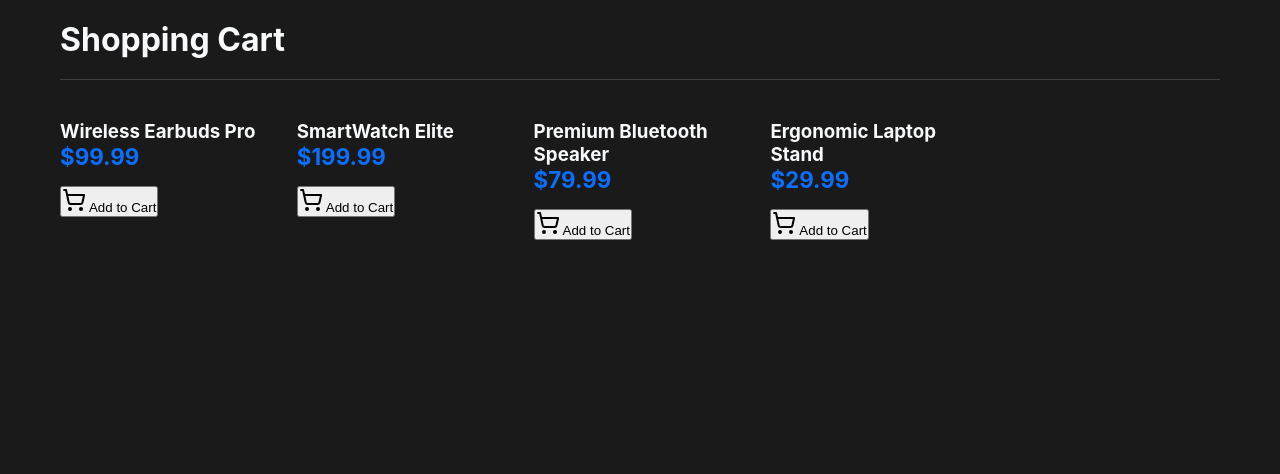
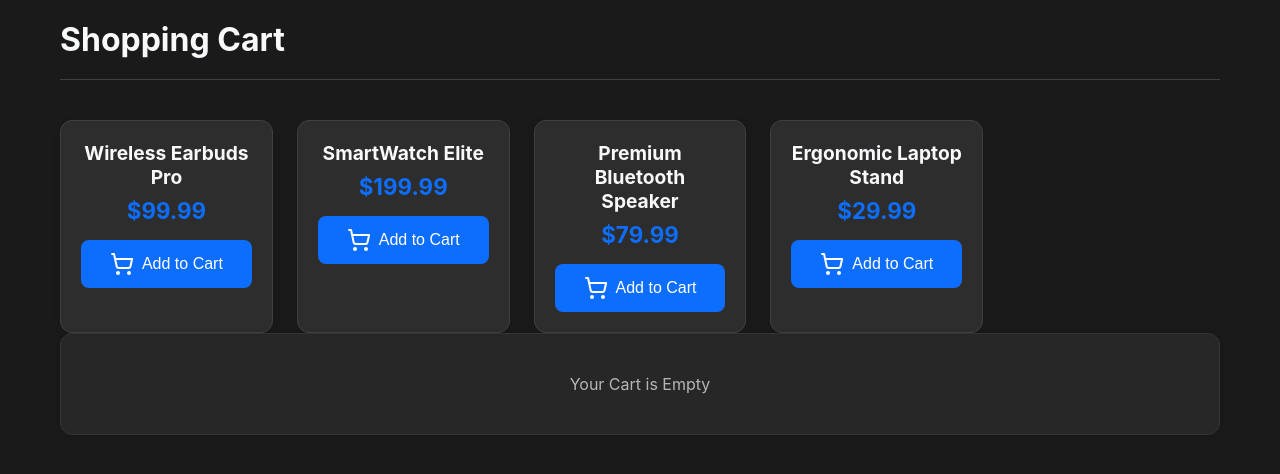
Before and after one commit to StenixDev/Codex, a React (Vite) app in the folder custom-hook/: page / in a window 1280 px wide. Shown: the top 474 px of the page. Built offline with nearby package versions, Linux system fonts and the light colour scheme.

Commit message:
[custom-hook] - working with forms and have bugs fixing bugs later

```diff
--- a/custom-hook/src/App.tsx
+++ b/custom-hook/src/App.tsx
@@ -2,9 +2,10 @@ import ProductCard from './components/ProductCard';
 import { products } from './data/product';
 import useCart from './hooks/useCart';
 import './App.css';
+import Cart from './components/Cart';
 
 function App() {
-  const { total, updateQuantity, removeFromCart, addToCart } = useCart();
+  const { total, updateQuantity, removeFromCart, addToCart, cart } = useCart();
   return (
     <>
       <div className='app'>
@@ -20,6 +21,12 @@ function App() {
             />
           ))}
         </main>
+        <Cart
+          cart={cart}
+          onRemove={removeFromCart}
+          total={total}
+          onUpdateQuantity={updateQuantity}
+        />
       </div>
     </>
   );
--- a/custom-hook/src/components/ProductCard.tsx
+++ b/custom-hook/src/components/ProductCard.tsx
@@ -3,7 +3,7 @@ import type { ProductProps } from '../types';
 
 function ProductCard({ product, onAddToCart }: ProductProps) {
   return (
-    <div className='product-cart'>
+    <div className='product-card'>
       <h3>{product.name}</h3>
       <p className='price'>${product.price}</p>
       <button onClick={() => onAddToCart(product)}>
--- a/custom-hook/src/hooks/useCart.ts
+++ b/custom-hook/src/hooks/useCart.ts
@@ -80,6 +80,7 @@ function useCart() {
 
   return {
     total,
+    cart,
     updateQuantity,
     removeFromCart,
     addToCart,
```
